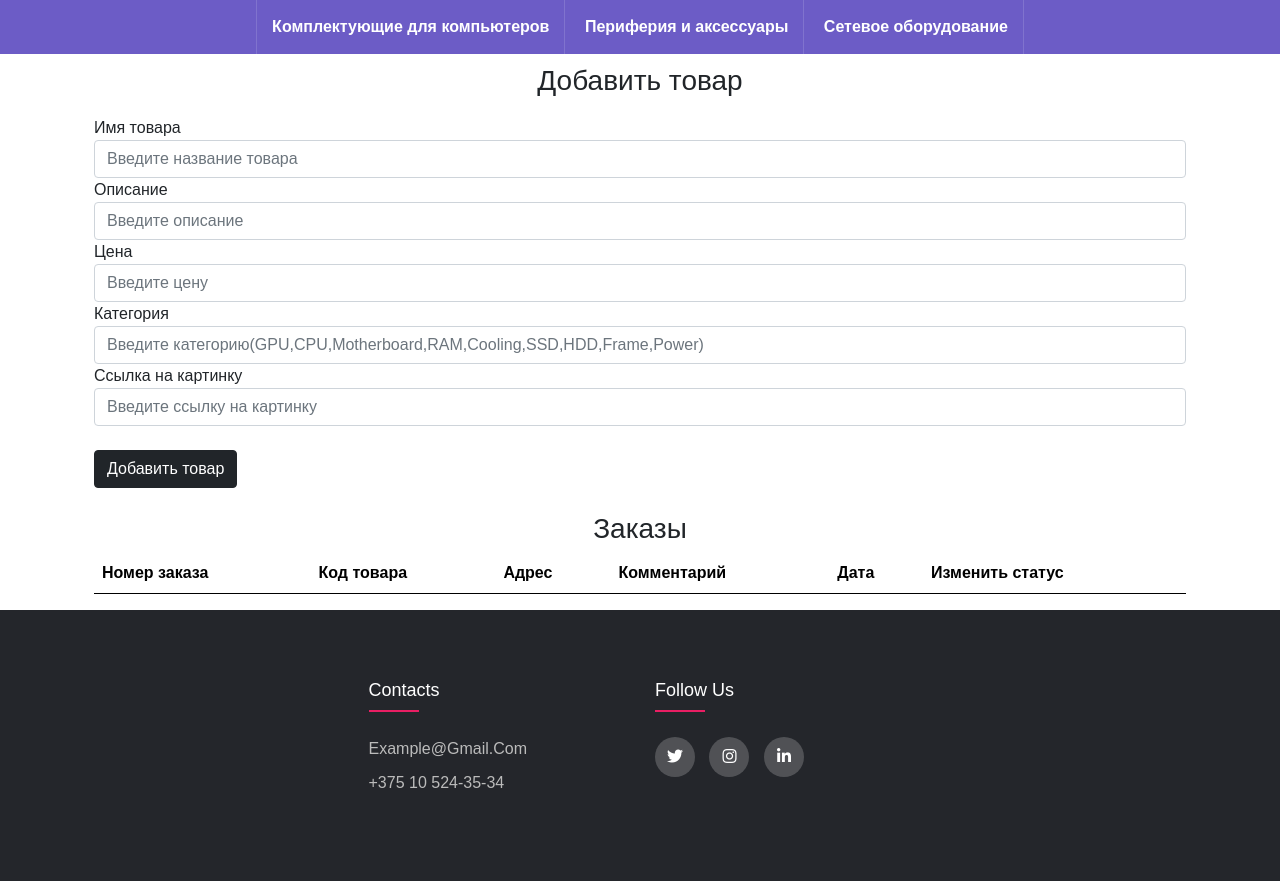
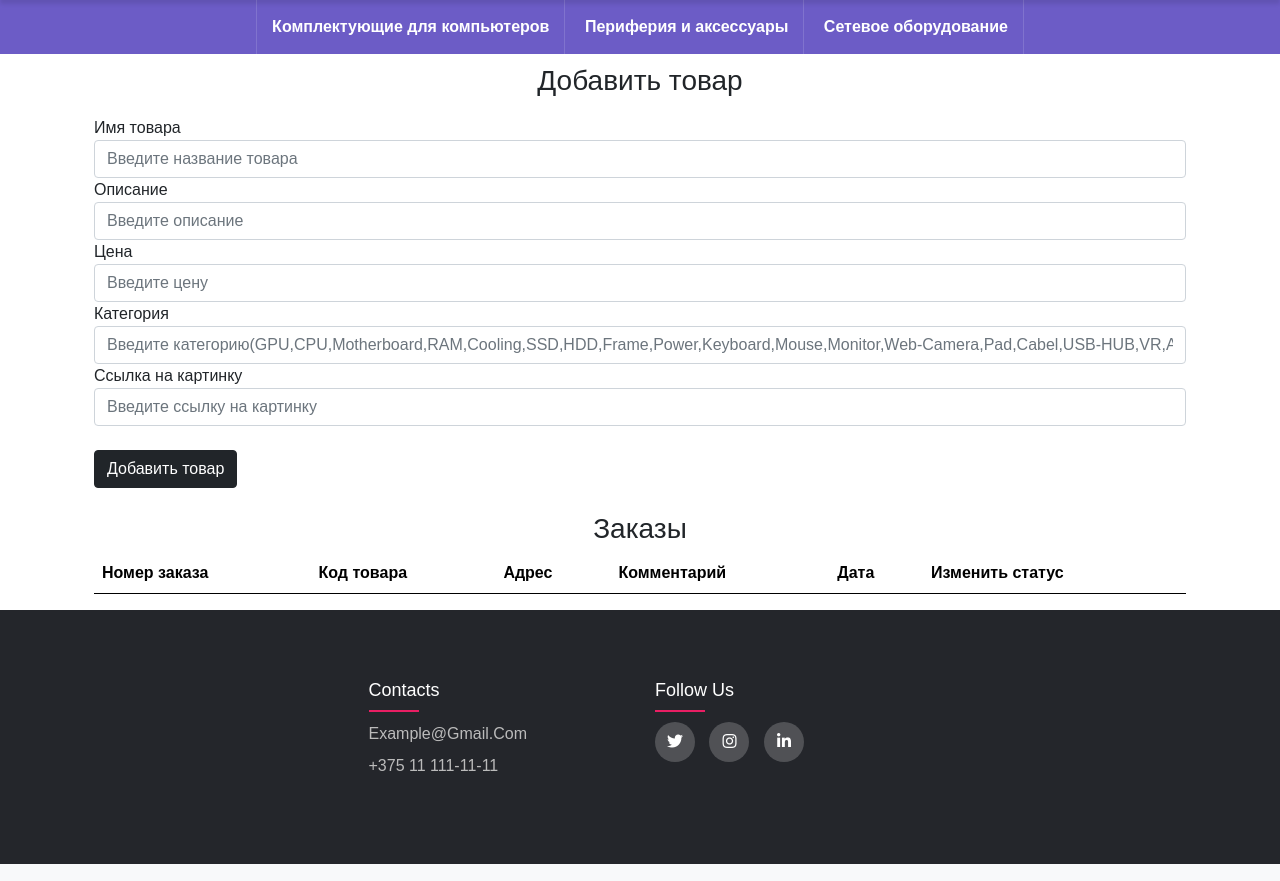
Before and after one commit to Robert49324/flask_store, a Flask app: page /admin in a window 1280 px wide. Shown: the part 56-937 px from the top of the page. Run offline with Flask 3, Linux system fonts and the light colour scheme; a user stored in the database is signed in; lists and menus that the app fills with data are empty.

Commit message:
Added a lot of shit

```diff
--- a/website/models.py
+++ b/website/models.py
@@ -8,7 +8,8 @@ class Product(db.Model):
     name = db.Column(db.String(150), unique = True)
     description = db.Column(db.String(1000))
     price = db.Column(db.Integer)
-    category = db.Column(db.Enum("GPU","CPU","Motherboard","RAM","Cooling","SSD","HDD","Frame","Power"))
+    category = db.Column(db.Enum("GPU","CPU","Motherboard","RAM","Cooling","SSD","HDD","Frame","Power","Keyboard","Mouse","Monitor","Web-Camera",
+                                 "Pad", "Cabel", "USB-HUB", "VR", "Access point", "Router", "Switcher","Network adapter","Wireless antenna"))
     picture = db.Column(db.String(1000))
 
 class User(db.Model, UserMixin):
--- a/website/static/styles/footer.css
+++ b/website/static/styles/footer.css
@@ -5,58 +5,74 @@ body {
 	box-sizing: border-box;
 	display: flex;
 	flex-direction: column;
-	min-height: 100vh; /* Это гарантирует, что body займет как минимум 100% высоты окна просмотра */
+	min-height: 100vh;
   }
-*{
-	margin:0;
-	padding:0;
+
+  * {
+	margin: 0;
+	padding: 0;
 	box-sizing: border-box;
   }
-.container{
+
+  .container {
 	max-width: 1170px;
 	margin: auto;
   }
-.row{
+
+  .row {
 	display: flex;
 	justify-content: center;
 	flex-wrap: wrap;
   }
-ul{
+
+  ul {
 	list-style: none;
 	padding-left: 0;
   }
-.footer{
+
+  .footer {
 	background-color: #24262b;
 	padding: 70px 0;
 	margin-top: auto;
   }
-.footer-col{
+
+  .footer-col {
 	width: 25%;
 	padding: 0 15px;
 	box-sizing: border-box;
+	text-align: left;
   }
-.footer-col h4{
+
+  .footer-col h4 {
 	font-size: 18px;
 	color: #ffffff;
 	text-transform: capitalize;
-	margin-bottom: 35px;
+	margin-bottom: 20px;
 	font-weight: 500;
 	position: relative;
   }
-.footer-col h4::before{
+
+  .footer-col h4::before {
 	content: '';
 	position: absolute;
-	left:0;
+	left: 0;
 	bottom: -10px;
 	background-color: #e91e63;
 	height: 2px;
 	box-sizing: border-box;
 	width: 50px;
   }
-.footer-col ul li:not(:last-child){
-	margin-bottom: 10px;
+
+  .footer-col ul {
+	list-style: none;
+	padding-left: 0;
   }
-.footer-col ul li a{
+
+  .footer-col ul li:not(:last-child) {
+	margin-bottom: 8px;
+  }
+
+  .footer-col ul li a {
 	font-size: 16px;
 	text-transform: capitalize;
 	color: #ffffff;
@@ -66,36 +82,41 @@ ul{
 	display: block;
 	transition: all 0.3s ease;
   }
-.footer-col ul li a:hover{
+
+  .footer-col ul li a:hover {
 	color: #ffffff;
-	padding-left: 8px;
+	padding-left: 5px;
   }
-.footer-col .social-links a{
+
+  .footer-col .social-links a {
 	display: inline-block;
 	height: 40px;
 	width: 40px;
-	background-color: rgba(255,255,255,0.2);
-	margin:0 10px 10px 0;
+	background-color: rgba(255, 255, 255, 0.2);
+	margin: 0 10px 10px 0;
 	text-align: center;
 	line-height: 40px;
 	border-radius: 50%;
 	color: #ffffff;
 	transition: all 0.5s ease;
   }
-.footer-col .social-links a:hover{
+
+  .footer-col .social-links a:hover {
 	color: #24262b;
 	background-color: #ffffff;
   }
 
   /*responsive*/
-@media(max-width: 767px){
-  .footer-col{
+  @media (max-width: 767px) {
+	.footer-col {
 	  width: 50%;
 	  margin-bottom: 30px;
+	  text-align: center;
 	}
   }
-@media(max-width: 574px){
-  .footer-col{
+
+  @media (max-width: 574px) {
+	.footer-col {
 	  width: 100%;
 	}
   }
--- a/website/templates/admin.html
+++ b/website/templates/admin.html
@@ -43,7 +43,7 @@ block content %}
         class="form-control"
         id="category"
         name="category"
-        placeholder="Введите категорию(GPU,CPU,Motherboard,RAM,Cooling,SSD,HDD,Frame,Power)"
+        placeholder="Введите категорию(GPU,CPU,Motherboard,RAM,Cooling,SSD,HDD,Frame,Power,Keyboard,Mouse,Monitor,Web-Camera,Pad,Cabel,USB-HUB,VR,Access point,Router,Switcher,Network adapter,Wireless antenna)"
       />
     </div>
 
--- a/website/templates/base.html
+++ b/website/templates/base.html
@@ -24,7 +24,7 @@
 
   <body>
     <div style="height: 56px"></div>
-    <nav class="navbar navbar-expand-lg navbar-light bg-light fixed-top">
+    <nav class="navbar navbar-expand-lg navbar-light bg-light fixed-top" style="box-shadow: 0 4px 4px rgba(0, 0, 0, 0.1);">
       <div class="container-xl">
         <a class="navbar-brand" href="/">
           <img src="static/images/LOGO.png" alt="" width="32" height="16" />
@@ -110,7 +110,7 @@
               <button type="submit" name="button" value="Коврики для мыши">Коврики для мыши</button>
               <button type="submit" name="button" value="Кабели">Кабели</button>
               <button type="submit" name="button" value="USB-хабы">USB-хабы</button>
-              <button type="submit" name="button">Очки виртуальной реальности</button>
+              <button type="submit" name="button" value="Очки виртуальной реальности">Очки виртуальной реальности</button>
             </div>
           </li>
           <li>
@@ -162,7 +162,7 @@
             <h4>Contacts</h4>
             <ul>
               <li><a href="#">example@gmail.com</a></li>
-              <li><a href="#">+375 10 524-35-34</a></li>
+              <li><a href="#">+375 11 111-11-11</a></li>
             </ul>
           </div>
           <div class="footer-col">
--- a/website/views.py
+++ b/website/views.py
@@ -46,6 +46,46 @@ def catalog():
         elif request.form["button"] == "Блоки питания":
             data = Product.query.filter_by(category="Power")
             return render_template("catalog.html",products=data, user=current_user,title="Блоки питания")
+        elif request.form["button"] == "Клавиатуры":
+            data = Product.query.filter_by(category="Keyboard")
+            return render_template("catalog.html", products=data, user=current_user, title="Клавиатуры")
+        elif request.form["button"] == "Мыши":
+            data = Product.query.filter_by(category="Mouse")
+            return render_template("catalog.html", products=data, user=current_user, title="Мыши")
+        elif request.form["button"] == "Мониторы":
+            data = Product.query.filter_by(category="Monitor")
+            return render_template("catalog.html", products=data, user=current_user, title="Мониторы")
+        elif request.form["button"] == "Web-камеры":
+            data = Product.query.filter_by(category="Web-Camera")
+            return render_template("catalog.html", products=data, user=current_user, title="Web-камеры")
+        elif request.form["button"] == "Коврики для мыши":
+            data = Product.query.filter_by(category="Pad")
+            return render_template("catalog.html", products=data, user=current_user, title="Коврики для мыши")
+        elif request.form["button"] == "Кабели":
+            data = Product.query.filter_by(category="Cabel")
+            return render_template("catalog.html", products=data, user=current_user, title="Кабели")
+        elif request.form["button"] == "USB-хабы":
+            data = Product.query.filter_by(category="USB-HUB")
+            return render_template("catalog.html", products=data, user=current_user, title="USB-хабы")
+        elif request.form["button"] == "Очки виртуальной реальности":
+            data = Product.query.filter_by(category="VR")
+            return render_template("catalog.html", products=data, user=current_user, title="Очки виртуальной реальности")
+        elif request.form["button"] == "Беспроводные точки доступа":
+            data = Product.query.filter_by(category="Access point")
+            return render_template("catalog.html", products=data, user=current_user, title="Беспроводные точки доступа")
+        elif request.form["button"] == "Беспроводные маршрутизаторы":
+            data = Product.query.filter_by(category="Router")
+            return render_template("catalog.html", products=data, user=current_user, title="Беспроводные маршрутизаторы")
+        elif request.form["button"] == "Коммутаторы":
+            data = Product.query.filter_by(category="Switcher")
+            return render_template("catalog.html", products=data, user=current_user, title="Коммутаторы")
+        elif request.form["button"] == "Сетевые адаптеры":
+            data = Product.query.filter_by(category="Network adapter")
+            return render_template("catalog.html", products=data, user=current_user, title="Сетевые адаптеры")
+        elif request.form["button"] == "Антены беспроводной связи":
+            data = Product.query.filter_by(category="Wireless antenna")
+            return render_template("catalog.html", products=data, user=current_user, title="Антены беспроводной связи")
+
     return render_template("catalog.html", user=current_user, title="Каталог")
 
 @views.route("/product", methods=['GET','POST'])
@@ -140,7 +180,8 @@ def admin():
             flash("Слишком короткое название", category='error')
         elif len(description) < 2:
             flash("Слишком короткое описание", category='error')
-        elif category not in ("GPU","CPU","Motherboard","RAM","Cooling","SSD","HDD","Frame","Power"):
+        elif category not in ("GPU","CPU","Motherboard","RAM","Cooling","SSD","HDD","Frame","Power","Keyboard","Mouse","Monitor","Web-Camera",
+                                 "Pad", "Cabel", "USB-HUB", "VR", "Access point", "Router", "Switcher","Network adapter","Wireless antenna"):
             flash("Неверная категория", category="error")
         elif int(price) <= 0:
             flash("Слишком низкая цена", category="error")
```
Also changed, not shown: instance/database.db. Lines whose indentation alone changed are shown as unchanged.
